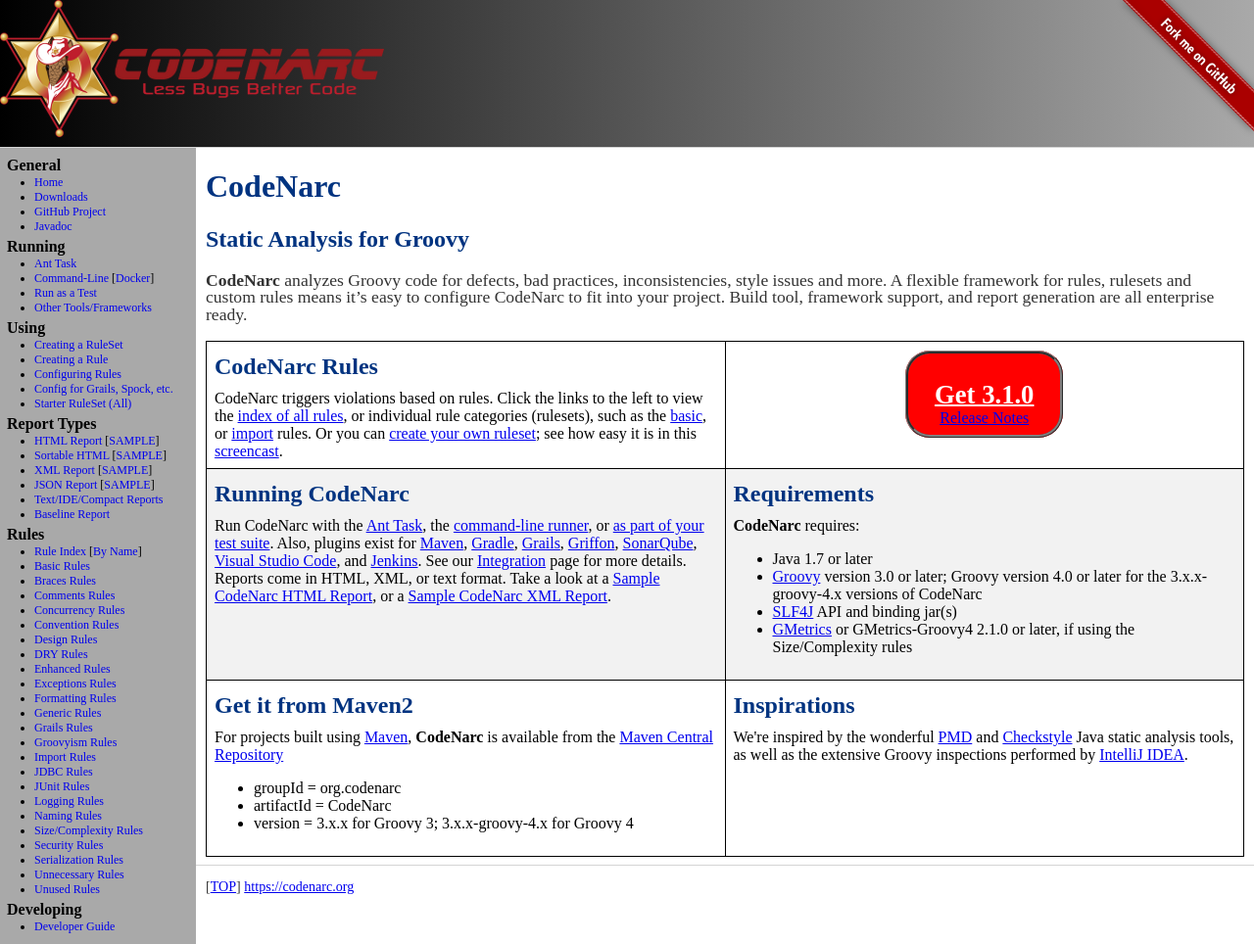
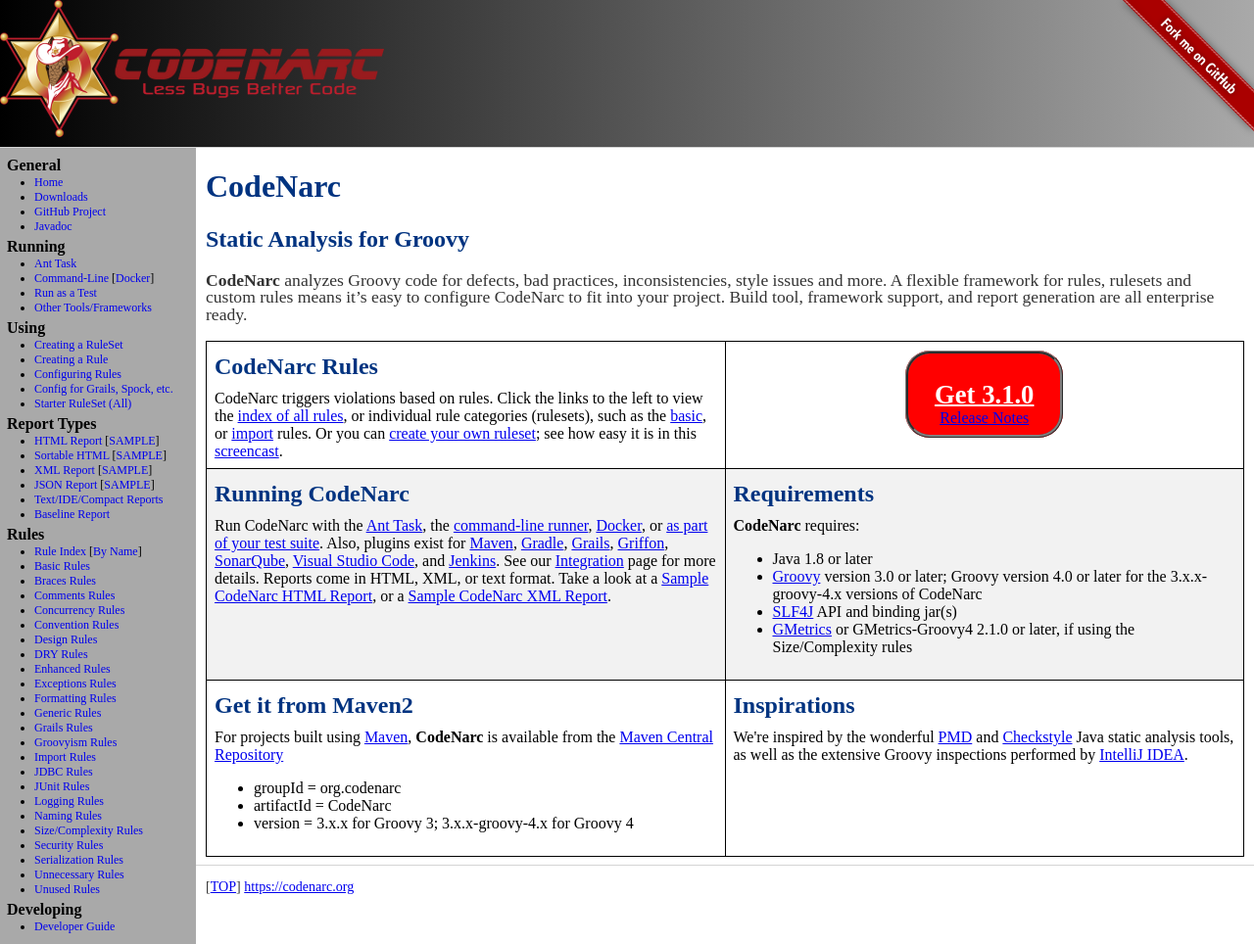
Before and after one commit to CodeNarc/CodeNarc, a Jekyll site: the page built from index.md, in a window 1280 px wide. Shown: the whole page at 98% size. Built offline with Jekyll 4.4.1, drawn with Linux system fonts in a browser that asks for light colours.

```diff
--- a/index.md
+++ b/index.md
@@ -36,7 +36,8 @@ to fit into your project. Build tool, framework support, and report generation a
      <td class="section">
         <h2>Running CodeNarc</h2>
          Run CodeNarc with the <a href="codenarc-ant-task.html">Ant Task</a>,
-         the <a href="codenarc-command-line.html">command-line runner</a>, or
+         the <a href="codenarc-command-line.html">command-line runner</a>,
+         <a href="codenarc-docker.html">Docker</a>, or
          <a href="codenarc-run-as-a-test.html">as part of your test suite</a>.
             Also,  plugins exist for <a href="codenarc-other-tools-frameworks.html">Maven</a>,
            <a href="codenarc-other-tools-frameworks.html">Gradle</a>, <a href="codenarc-other-tools-frameworks.html">Grails</a>,
@@ -53,7 +54,7 @@ to fit into your project. Build tool, framework support, and report generation a
          <h2>Requirements</h2>
          <strong>CodeNarc</strong> requires:
          <ul>
-              <li>Java 1.7 or later</li>
+              <li>Java 1.8 or later</li>
               <li><a href="http://groovy-lang.org/">Groovy</a> version 3.0 or later; Groovy version 4.0 or later for the 3.x.x-groovy-4.x versions of CodeNarc</li>
               <li><a href="https://www.slf4j.org/">SLF4J</a> API and binding jar(s)</li>
               <li><a href="https://dx42.github.io/gmetrics/">GMetrics</a> or GMetrics-Groovy4 2.1.0 or later, if using the Size/Complexity rules</li>
```
